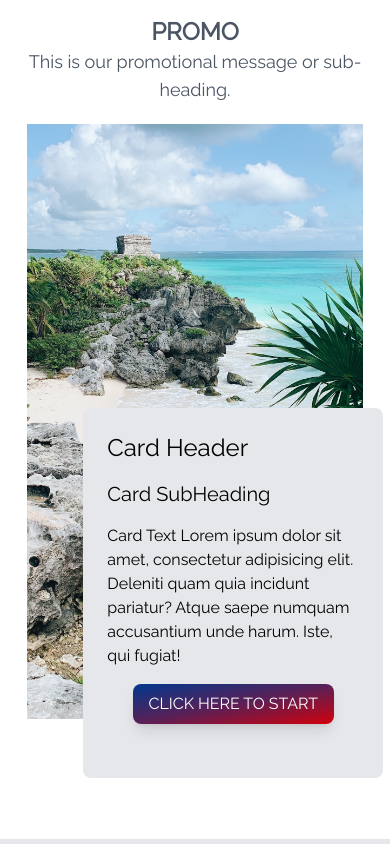
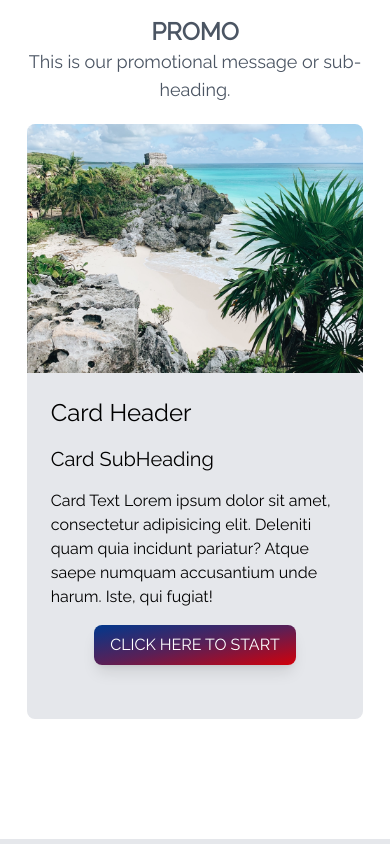
Before and after one commit to ErikRobles/aqptrucking, a Next.js app: page / in a window 390 px wide. Shown: the part 1640-2484 px from the top of the page. Built offline with nearby package versions, Linux system fonts and the light colour scheme.

Commit message:
adjusted image and card on promo section

```diff
--- a/components/Navbar.jsx
+++ b/components/Navbar.jsx
@@ -38,7 +38,13 @@ const Navbar = () => {
       <div className='flex flex-row gap-x-4 items-center justify-between h-full pt-2'>
         <Link href='/'>
           <a>
-            <Image src={Logo} width='150px' height='100px' alt='logo' />
+            <Image
+              priority
+              src={Logo}
+              width='150px'
+              height='100px'
+              alt='logo'
+            />
           </a>
         </Link>
         <ul className='hidden md:flex'>
--- a/components/Promo.jsx
+++ b/components/Promo.jsx
@@ -3,15 +3,15 @@ import CVForm from './CVForm';
 
 function Promo({ promoheading, promomessage }) {
   return (
-    <div className='w-full h-screen mb-[30px] bg-white pb-[120px] pt-[5px] px-2 flex flex-col justify-evenly'>
+    <div className='w-full h-screen mb-[30px]  bg-white pb-[120px] pt-[5px] px-2 flex flex-col justify-evenly'>
       <div className='mt-4 text-center'>
         <h1 className='text-2xl font-bold text-gray-600 uppercase'>
           {promoheading}
         </h1>
         <h2 className='text-gray-600 text-lg mb-[20px]'>{promomessage}</h2>
       </div>
-      <div className='mx-auto max-w-[1240px] w-[90%] relative cancun-img bg-center bg-cover h-[700px]'>
-        <div className='absolute max-w-[300px] max-h-[400px] right-[-20px] bottom-[-75px] md:right-[-30px] xl:right-[-65px] bg-gray-200 p-6 rounded-lg  mb-4'>
+      <div className='hidden md:block mx-auto max-w-[1240px] w-[90%] relative cancun-img bg-center bg-cover h-[700px]'>
+        <div className='hidden md:block absolute max-w-[300px] max-h-[400px]  md:right-[-30px] md:bottom-[-75px] xl:right-[-65px] bg-gray-200 p-6 rounded-lg  mb-4'>
           <div className='flex flex-col justify-evenly space-y-4'>
             <h3 className='text-2xl'>Card Header</h3>
             <h2 className='text-xl'>Card SubHeading</h2>
@@ -28,6 +28,23 @@ function Promo({ promoheading, promomessage }) {
           </div>
         </div>
       </div>
+      <div className='md:hidden mx-auto w-[90%] min-h-[250px] mb-[-50px] cancun-img bg-center bg-cover h-[700px] rounded-lg'></div>
+      <div className='md:hidden mx-auto w-[90%] bg-gray-200 p-6 rounded-lg rounded-t-none'>
+        <div className='flex flex-col justify-evenly space-y-4'>
+          <h3 className='text-2xl'>Card Header</h3>
+          <h2 className='text-xl'>Card SubHeading</h2>
+          <p className='text-base'>
+            Card Text Lorem ipsum dolor sit amet, consectetur adipisicing elit.
+            Deleniti quam quia incidunt pariatur? Atque saepe numquam
+            accusantium unde harum. Iste, qui fugiat!
+          </p>
+          {/* <button className='px-8 py-2 border rounded-lg bg-[#00388d] text-white mb-3 mt-3 hover:bg-[#cb010d]  shadow-md'>
+              Find out more.
+            </button> */}
+          {/* Can be replaced by this button or any other. */}
+          <CVForm />
+        </div>
+      </div>
     </div>
   );
 }
--- a/pages/index.js
+++ b/pages/index.js
@@ -5,6 +5,7 @@ import Hero from '../components/Hero';
 import Footer from '../components/Footer';
 import Info from '../components/Info';
 import Promo from '../components/Promo';
+import NextSection from './next-section';
 
 export default function Home() {
   return (
@@ -31,11 +32,7 @@ export default function Home() {
         promomessage='This is our promotional message or sub-heading.'
       />
       {/* <CVForm /> */}
-      <div className='flex flex-row justify-center text-center my-[60px] mx-auto'>
-        <h1 className='text-lg font-bold'>
-          <em>"Additional Sections once AQP Trucking provides more info"</em>
-        </h1>
-      </div>
+      <NextSection />
       <Footer />
     </div>
   );
--- /dev/null
+++ b/pages/next-section.jsx
@@ -0,0 +1,15 @@
+import React from 'react';
+
+const NextSection = () => {
+  return (
+    <div className='mt-4'>
+      <div className='flex flex-row justify-center text-center my-[60px] mx-auto'>
+        <h1 className='text-lg font-bold'>
+          <em>"Additional Sections once AQP Trucking provides more info"</em>
+        </h1>
+      </div>
+    </div>
+  );
+};
+
+export default NextSection;
```
